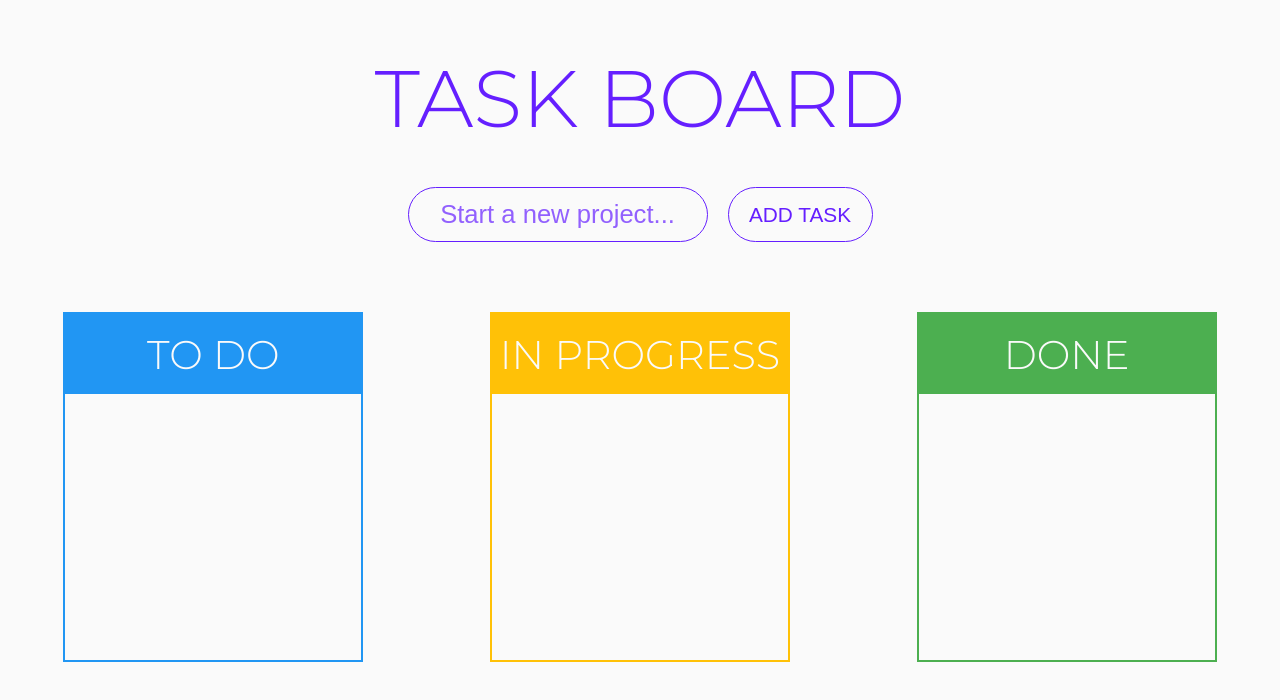
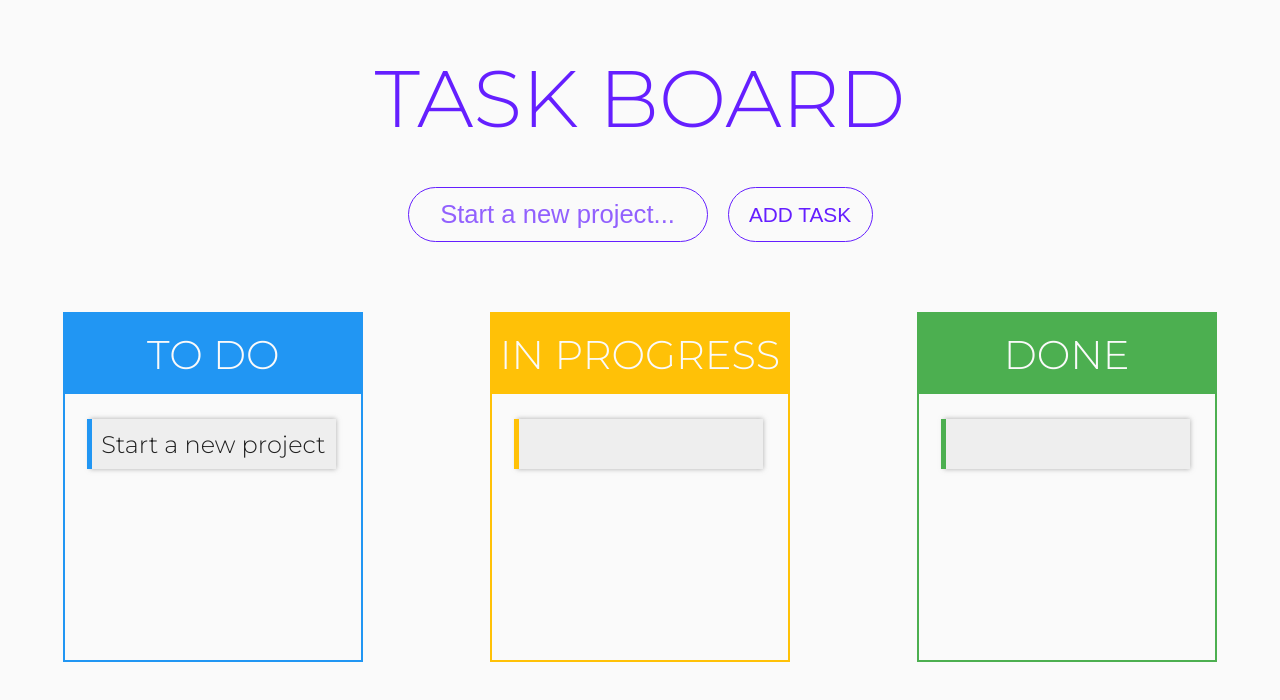
Before and after one commit to porithe/task-board, a React (Create React App) app: page / in a window 1280 px wide. Shown: the top 700 px of the page. Built offline with nearby package versions, Linux system fonts and the light colour scheme.

Commit message:
board done

```diff
--- a/src/components/Board/Board.js
+++ b/src/components/Board/Board.js
@@ -18,6 +18,7 @@ const ItemBlock = styled.div`
   width: 300px;
   min-height: 350px;
   border: 2px solid ${props => props.theme};
+  margin: 20px;
   @media (min-width: 481px) and (max-width: 767px) {
     width: 400px;
   }
@@ -70,9 +71,6 @@ const ItemTitle = styled.div`
   @media (min-width: 768px) and (max-width: 1024px) {
     font-size: 2rem;
   }
-  @media (min-width: 768px) and (max-width: 1024px) {
-    font-size: 2.3rem;
-  }
   @media (min-width: 1025px) and (max-width: 1280px) {
     font-size: 2.5rem;
   }
@@ -80,6 +78,49 @@ const ItemTitle = styled.div`
     font-size: 2.8rem;
   }
 `;
+const TasksBlock = styled.div`
+  width: 100%;
+  height: auto;
+  padding: 25px;
+`;
+const Task = styled.div`
+  width: 100%;
+  min-height: 50px;
+  background-color: ${colors.gray};
+  box-shadow: 0 0 5px 0 rgba(117,117,117 ,0.6);
+  position: relative;
+  display: flex;
+  justify-content: center;
+  align-items: center;
+  padding: 10px;
+  ::after {
+    content: '';
+    position: absolute;
+    left: -3px;
+    top: 0;
+    height: 100%;
+    width: 5px;
+    background-color: ${props => props.theme};
+  }
+  @media (min-width: 1281px) {
+    min-height: 60px;
+  }
+`;
+const TaskContent = styled.h1`
+  font-weight: 300;
+  font-size: 1.5rem;
+  color: ${colors.black};
+  @media (min-width: 481px) and (max-width: 767px) {
+    font-size: 1.65rem;
+  }
+  @media (min-width: 768px) and (max-width: 1024px) {
+    font-size: 1.17rem;
+  }
+  @media (min-width: 1491px) {
+    font-size: 1.8rem;
+  }
+`;
+
 const theme = {
   blue: colors.blue,
   yellow: colors.yellow,
@@ -89,35 +130,44 @@ const theme = {
 
 const Board = () => {
 
-  const items = [
-    {
-      title: 'TO DO',
-      color: theme.blue,
-    },
-    {
-      title: 'IN PROGRESS',
-      color: theme.yellow,
-    },
-    {
-      title: 'DONE',
-      color: theme.green,
-    }
-  ];
 
   return (
     <BoardBlock>
 
-      {
-        items.map( item => (
-          <ItemBlock theme={item.color}>
-            <ItemHeader theme={item.color}>
+          <ItemBlock theme={theme.blue}>
+            <ItemHeader theme={theme.blue}>
               <ItemTitle>
-                {item.title}
+                TO DO
               </ItemTitle>
             </ItemHeader>
+            <TasksBlock>
+              <Task theme={theme.blue}>
+                <TaskContent>Start a new project</TaskContent>
+              </Task>
+            </TasksBlock>
           </ItemBlock>
-        ))
-      }
+
+          <ItemBlock theme={theme.yellow}>
+            <ItemHeader theme={theme.yellow}>
+              <ItemTitle>
+                IN PROGRESS
+              </ItemTitle>
+            </ItemHeader>
+            <TasksBlock>
+              <Task theme={theme.yellow} />
+            </TasksBlock>
+          </ItemBlock>
+
+          <ItemBlock theme={theme.green}>
+            <ItemHeader theme={theme.green}>
+              <ItemTitle>
+                DONE
+              </ItemTitle>
+            </ItemHeader>
+            <TasksBlock>
+              <Task theme={theme.green} />
+            </TasksBlock>
+          </ItemBlock>
 
 
     </BoardBlock>
--- a/src/components/Input/Input.js
+++ b/src/components/Input/Input.js
@@ -21,6 +21,7 @@ const Inp = styled.input`
   font-weight: 300;
   font-size: 1.1rem;
   transition: box-shadow .3s;
+  -webkit-appearance: none;
   ::placeholder {
     color: ${colors.purple};
     opacity: 0.7;
@@ -70,6 +71,7 @@ const Button = styled.button`
   z-index: 1;
   :hover {
     color: ${colors.white};
+    box-shadow: 0 0 5px 0 ${colors.purple};
   }
   ::after {
     content: '';
```
